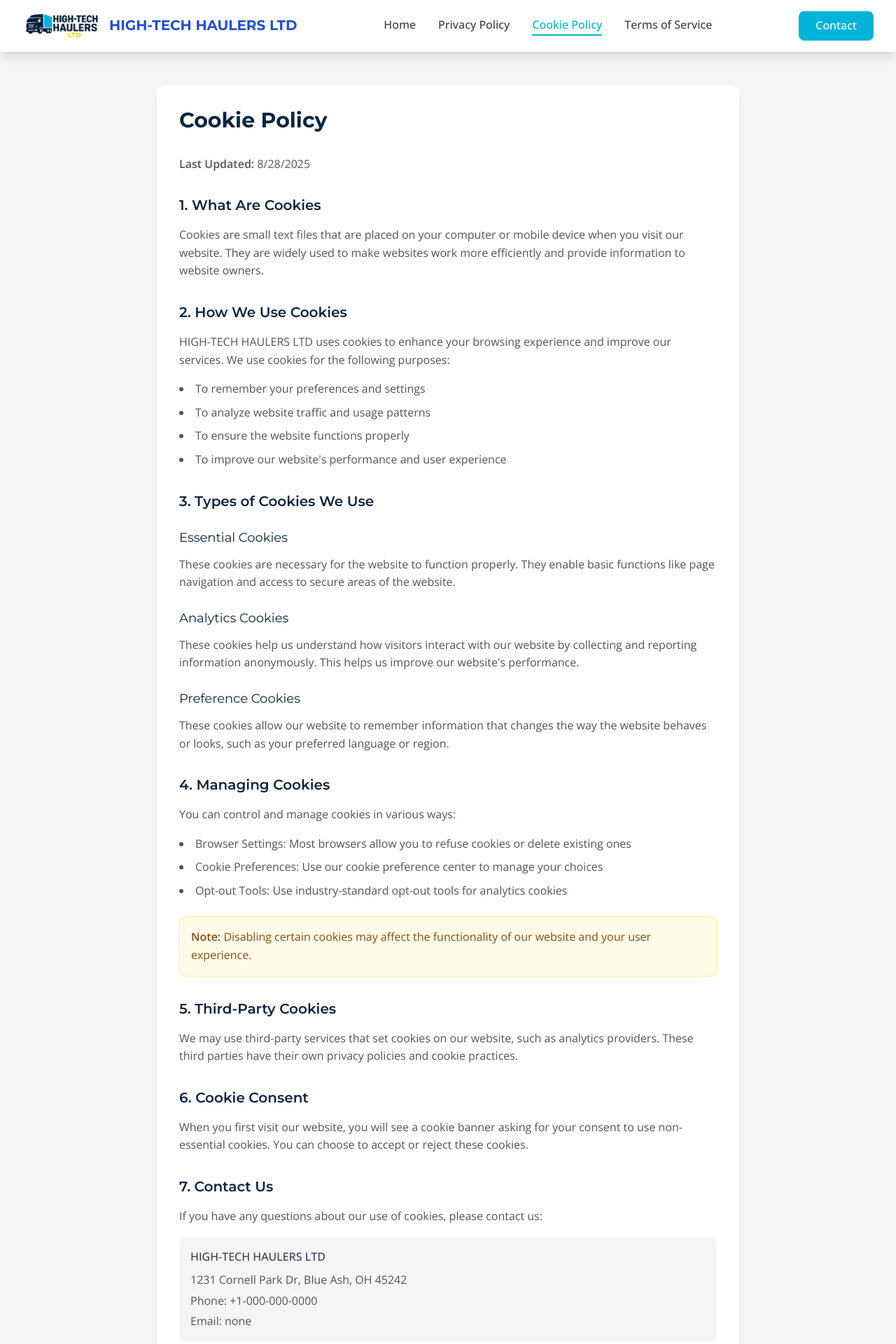
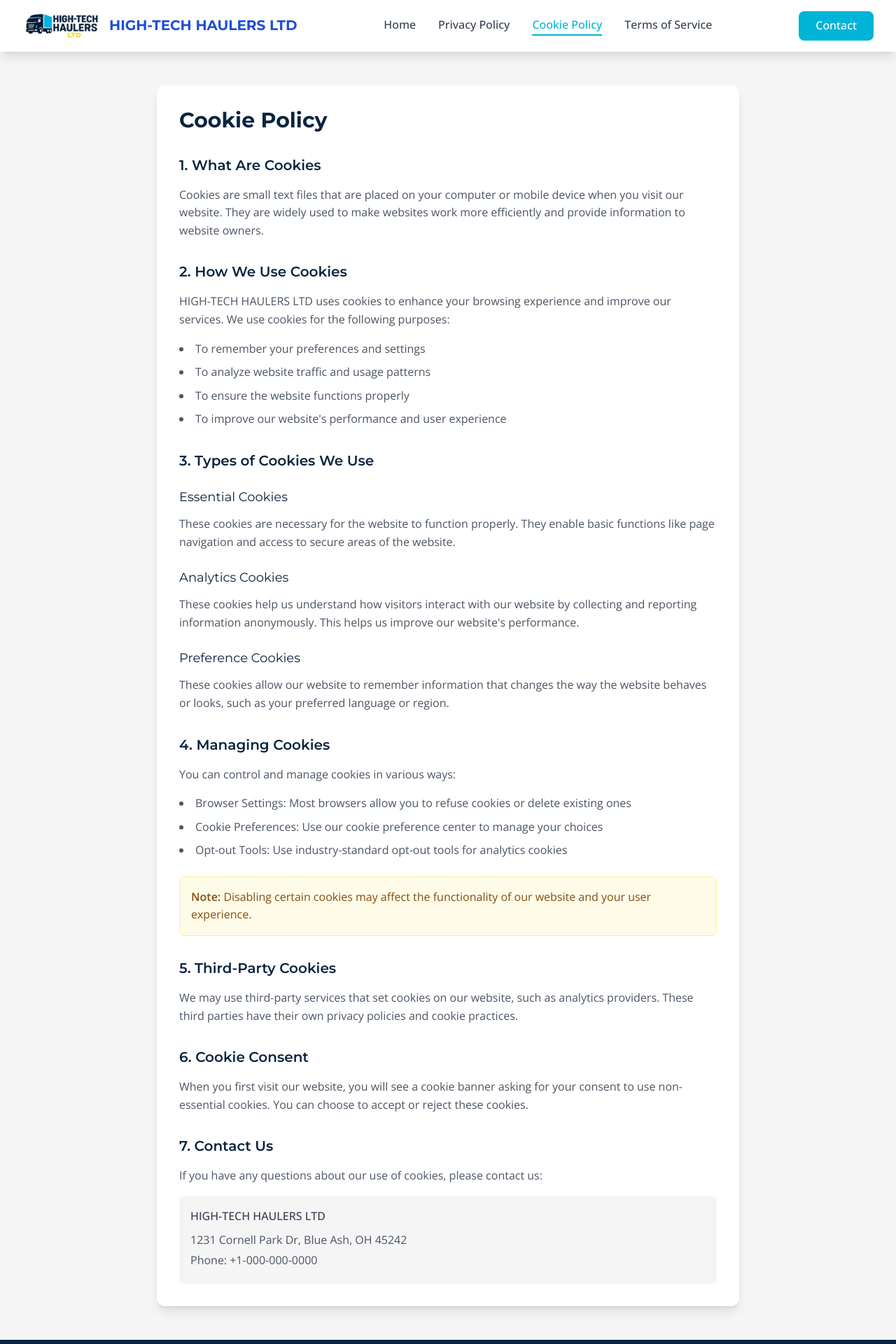
Before and after one commit to EasyRelay/high-tech-haulers-ltd, a React (Vite) app: page /cookie-policy in a window 1280 px wide. Shown: the top 1920 px of the page at 70% size. Built offline with nearby package versions, Linux system fonts and the light colour scheme.

Commit message:
Remove "Last Updated" date and email information from Cookie Policy, Privacy Policy, and Terms of Service pages for consistency and clarity.

```diff
--- a/src/pages/CookiePolicy.tsx
+++ b/src/pages/CookiePolicy.tsx
@@ -8,10 +8,6 @@ const CookiePolicy: React.FC = () => {
           <h1 className="font-heading text-3xl font-bold text-primary mb-8">Cookie Policy</h1>
 
           <div className="prose prose-lg max-w-none">
-            <p className="text-gray-600 mb-6">
-              <strong>Last Updated:</strong> {new Date().toLocaleDateString()}
-            </p>
-
             <h2 className="font-heading text-xl font-semibold text-primary mt-8 mb-4">1. What Are Cookies</h2>
             <p className="text-gray-600 mb-6">
               Cookies are small text files that are placed on your computer or mobile device when you visit our website.
@@ -87,7 +83,6 @@ const CookiePolicy: React.FC = () => {
               <p className="text-gray-700 font-medium mb-2">HIGH-TECH HAULERS LTD</p>
               <p className="text-gray-600 mb-1">1231 Cornell Park Dr, Blue Ash, OH 45242</p>
               <p className="text-gray-600 mb-1">Phone: +1-000-000-0000</p>
-              <p className="text-gray-600">Email: none</p>
             </div>
           </div>
         </div>
--- a/src/pages/PrivacyPolicy.tsx
+++ b/src/pages/PrivacyPolicy.tsx
@@ -8,10 +8,6 @@ const PrivacyPolicy: React.FC = () => {
           <h1 className="font-heading text-3xl font-bold text-primary mb-8">Privacy Policy</h1>
 
           <div className="prose prose-lg max-w-none">
-            <p className="text-gray-600 mb-6">
-              <strong>Last Updated:</strong>08-27-2025
-            </p>
-
             <p className="text-gray-600 mb-6">
               At HIGH-TECH HAULERS LTD, we are committed to protecting your privacy. This Privacy Policy explains how we
               collect, use, disclose, and safeguard your information when you visit our website and use our services,
@@ -130,7 +126,6 @@ const PrivacyPolicy: React.FC = () => {
               <p className="text-gray-700 font-medium mb-2">HIGH-TECH HAULERS LTD</p>
               <p className="text-gray-600 mb-1">1231 Cornell Park Dr, Blue Ash, OH 45242</p>
               <p className="text-gray-600 mb-1">Phone: +1-000-000-0000</p>
-              <p className="text-gray-600">Email: none</p>
             </div>
           </div>
         </div>
--- a/src/pages/TermsOfService.tsx
+++ b/src/pages/TermsOfService.tsx
@@ -8,10 +8,6 @@ const TermsOfService: React.FC = () => {
           <h1 className="font-heading text-3xl font-bold text-primary mb-8">Terms of Service</h1>
 
           <div className="prose prose-lg max-w-none">
-            <p className="text-gray-600 mb-6">
-              <strong>Last Updated:</strong> {new Date().toLocaleDateString()}
-            </p>
-
             <h2 className="font-heading text-xl font-semibold text-primary mt-8 mb-4">1. Agreement to Terms</h2>
             <p className="text-gray-600 mb-6">
               By accessing and using the services provided by HIGH-TECH HAULERS LTD ("Company," "we," "our," or "us"),
@@ -111,7 +107,6 @@ const TermsOfService: React.FC = () => {
               <p className="text-gray-700 font-medium mb-2">HIGH-TECH HAULERS LTD</p>
               <p className="text-gray-600 mb-1">1231 Cornell Park Dr, Blue Ash, OH 45242</p>
               <p className="text-gray-600 mb-1">Phone: +1-000-000-0000</p>
-              <p className="text-gray-600">Email: none</p>
             </div>
 
             <div className="mt-8 p-4 bg-primary text-white rounded-lg">
```
